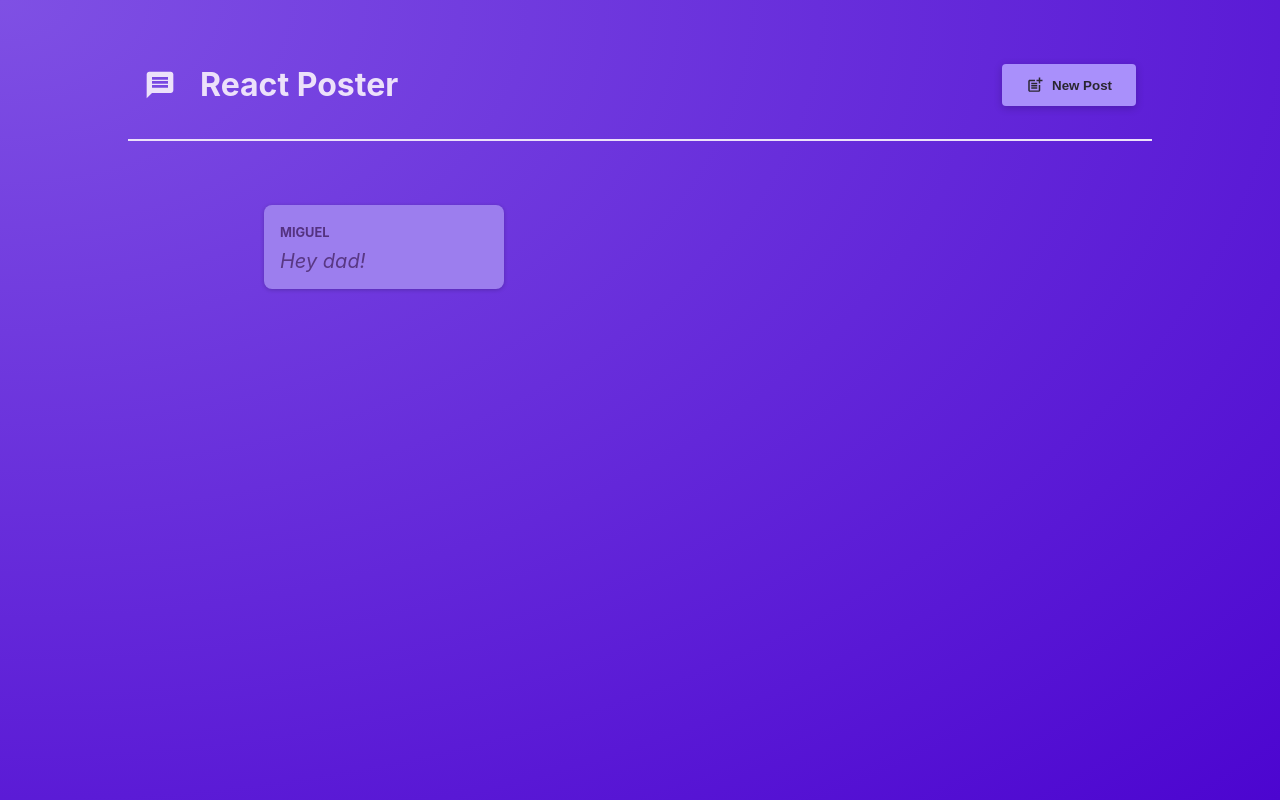
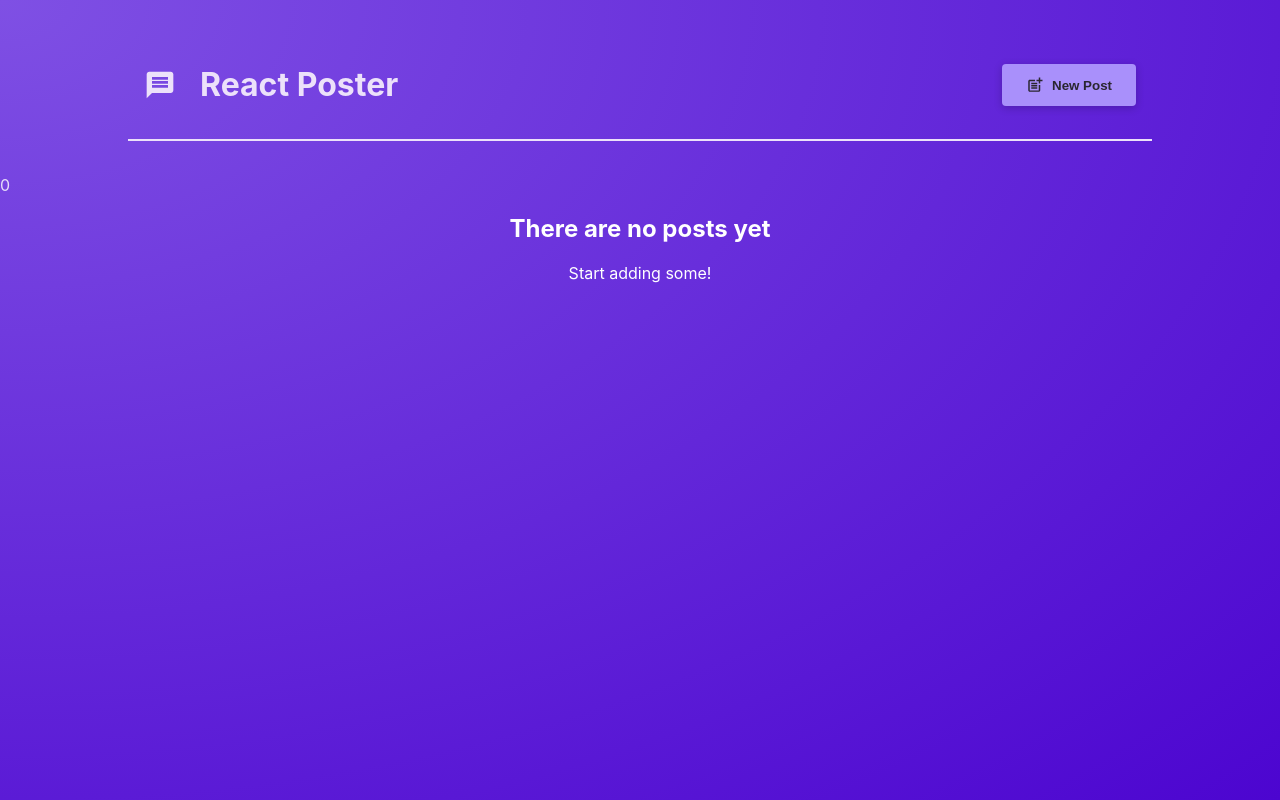
Before and after one commit to Maransatto/academind-react-crash-course, a React (Vite) app: page / in a window 1280 px wide. Built offline with nearby package versions, Linux system fonts and the light colour scheme.

Commit message:
feat: :sparkles: 596 outputting list data

```diff
--- a/src/components/PostList.jsx
+++ b/src/components/PostList.jsx
@@ -22,9 +22,20 @@
         </Modal>
       )}
 
-      <ul className={classes.posts}>
-        <Post author="Miguel" body="Hey dad!" />
-      </ul>
+      {posts.length && (
+        <ul className={classes.posts}>
+          {posts.map((post) => (
+            <Post key={post.body} author={post.author} body={post.body} />
+          ))}
+        </ul>
+      )}
+
+      {!posts.length && (
+        <div style={{ textAlign: "center", color: "white" }}>
+          <h2>There are no posts yet</h2>
+          <p>Start adding some!</p>
+        </div>
+      )}
     </>
   );
 }
```
